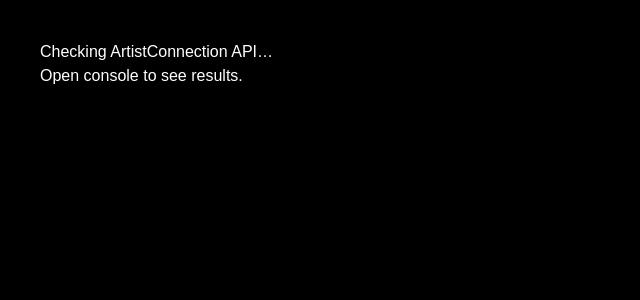
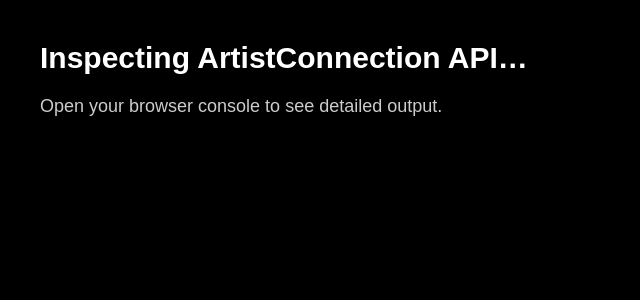
Before and after one commit to alexjmiller95/descubro, a Next.js app in the folder client/: page / in a window 1280 px wide. Shown: the top 300 px of the page, without its empty margins (0-640 px from the left). Built offline with nearby package versions, Linux system fonts and the light colour scheme; no server answers.

Commit message:
artist identification

```diff
--- a/client/app/page.tsx
+++ b/client/app/page.tsx
@@ -5,22 +5,47 @@ import { useEffect } from "react";
 export default function DebugConnections() {
   useEffect(() => {
     async function testAPI() {
-      const res = await fetch(
-        "https://alexjmiller95.bubbleapps.io/version-test/api/1.1/obj/ArtistConnection?limit=1"
-      );
-      const json = await res.json();
+      try {
+        console.log("Fetching ArtistConnection…");
 
-      console.log("RAW CONNECTION:", json.response?.results?.[0]);
-      console.log("FIELDS:", Object.keys(json.response?.results?.[0] || {}));
+        const res = await fetch(
+          "https://alexjmiller95.bubbleapps.io/version-test/api/1.1/obj/ArtistConnection?limit=1"
+        );
+
+        const json = await res.json();
+
+        const obj = json.response?.results?.[0];
+        console.log("RAW CONNECTION:", obj);
+
+        if (!obj) {
+          console.warn("⚠️ No ArtistConnection records returned.");
+          return;
+        }
+
+        console.log("============ FIELD INSPECTION ============");
+
+        Object.entries(obj).forEach(([key, value]) => {
+          console.log(`FIELD: "${key}"  →  VALUE:`, value);
+          console.log(`TYPE OF VALUE:`, typeof value);
+          console.log("----------------------------------------");
+        });
+
+        console.log("============ END OF INSPECTION ============");
+      } catch (e) {
+        console.error("API ERROR:", e);
+      }
     }
 
     testAPI();
   }, []);
 
   return (
-    <div className="text-white p-10 bg-black min-h-screen">
-      <h1>Checking ArtistConnection API…</h1>
-      <p>Open console to see results.</p>
+    <div
+      className="min-h-screen bg-black text-white p-10"
+      style={{ fontFamily: "Afacad, sans-serif" }}
+    >
+      <h1 className="text-3xl font-bold mb-4">Inspecting ArtistConnection API…</h1>
+      <p className="text-lg opacity-80">Open your browser console to see detailed output.</p>
     </div>
   );
 }
```
